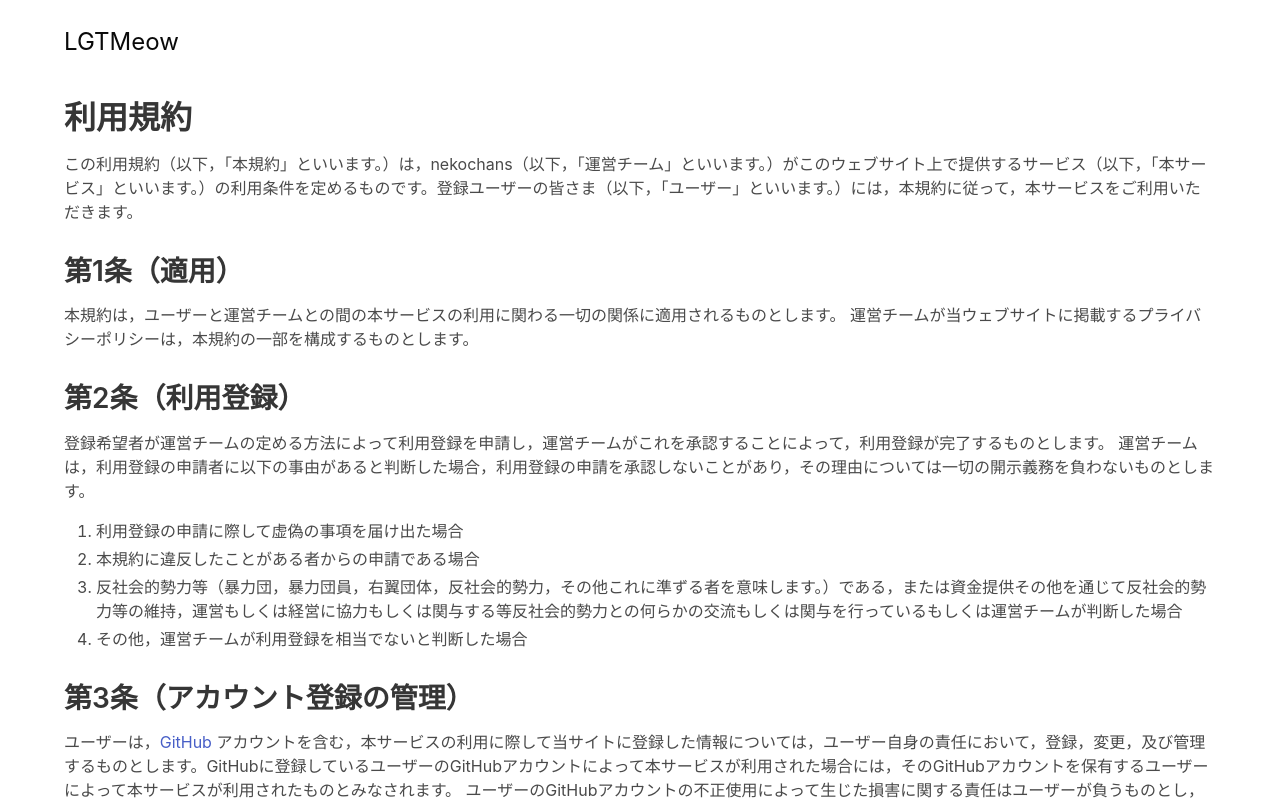
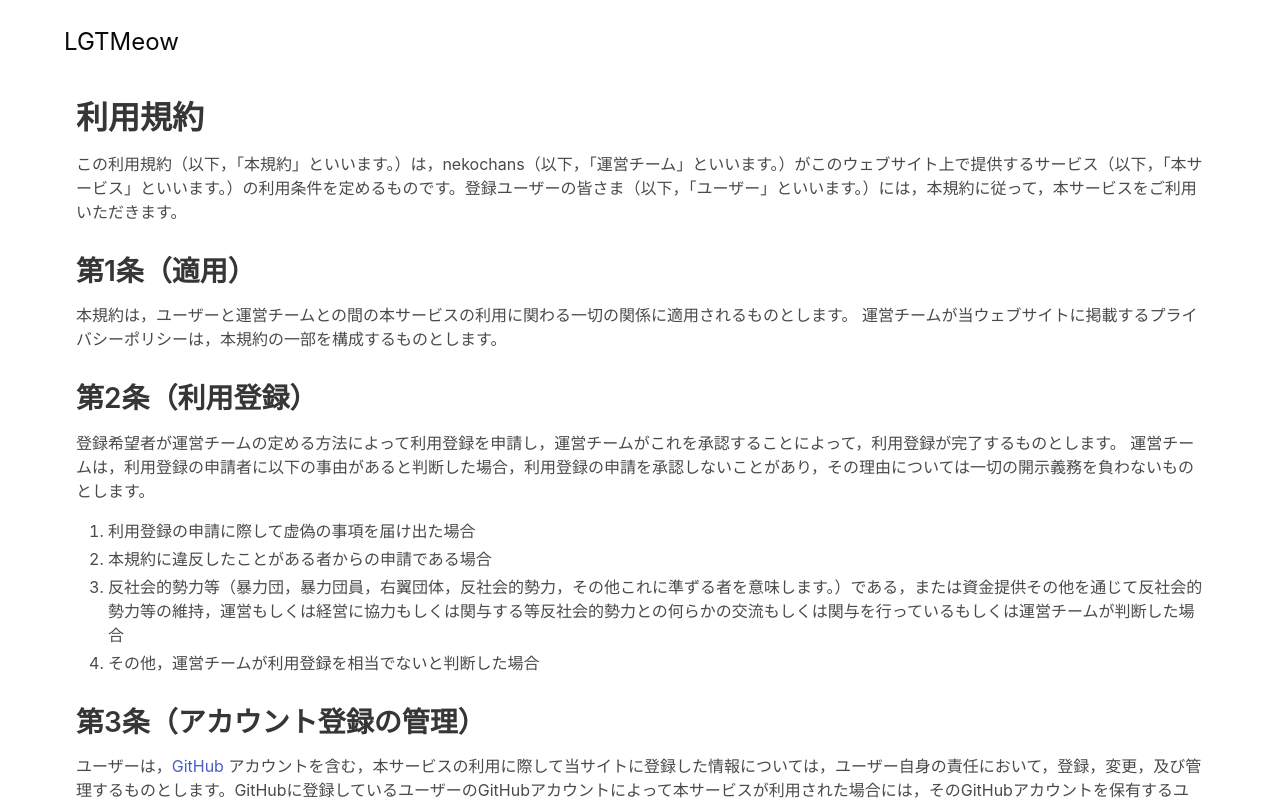
Before and after one commit to nekochans/lgtm-cat-frontend, a Next.js app: page /terms in a window 1280 px wide. Shown: the top 800 px of the page. Built offline with nearby package versions, Linux system fonts and the light colour scheme; no server answers.

Commit message:
モバイル端末で表示した際の余白を追加するため MarkdownContents コンポーネントのスタイルを修正

```diff
--- a/src/components/MarkdownContents.tsx
+++ b/src/components/MarkdownContents.tsx
@@ -7,7 +7,7 @@ type Props = {
 
 const MarkdownContents: React.FC<Props> = ({ markdown }: Props) => (
   <div className="container" style={{ display: 'block' }}>
-    <div className="content mb-6">
+    <div className="content mb-6 mx-3">
       <ReactMarkdown source={markdown} />
     </div>
   </div>
```
Also changed, not shown: 1 other file (tests, documents, lock files or other folders).
